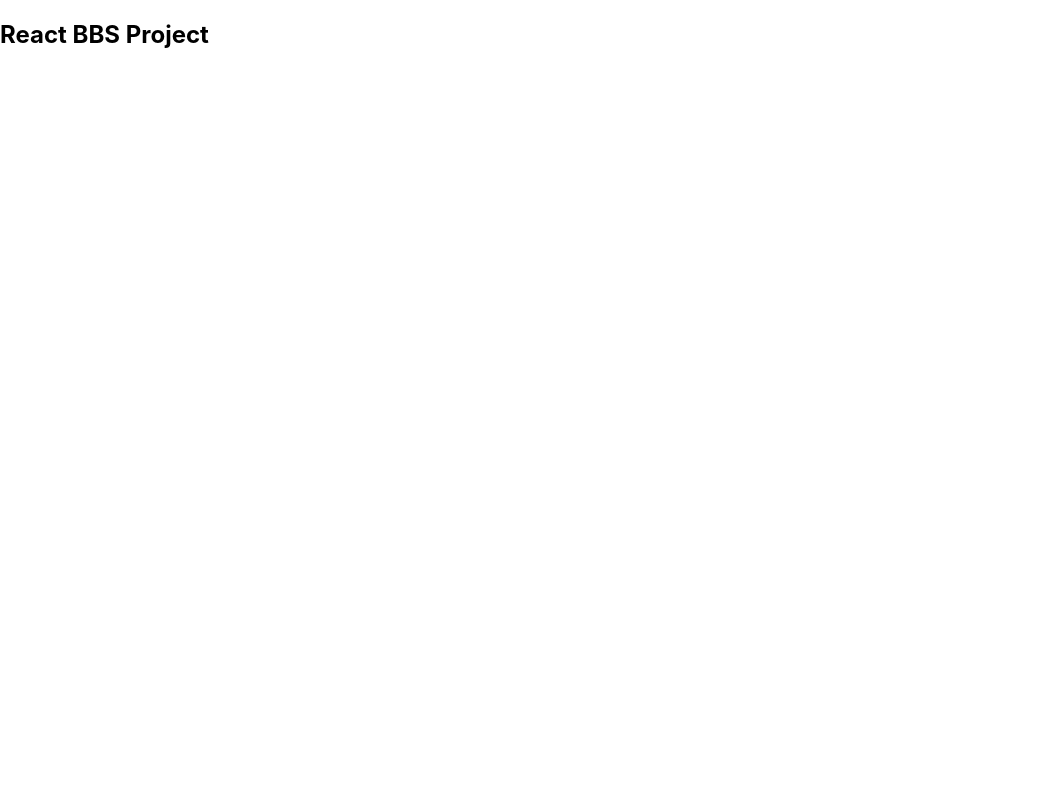
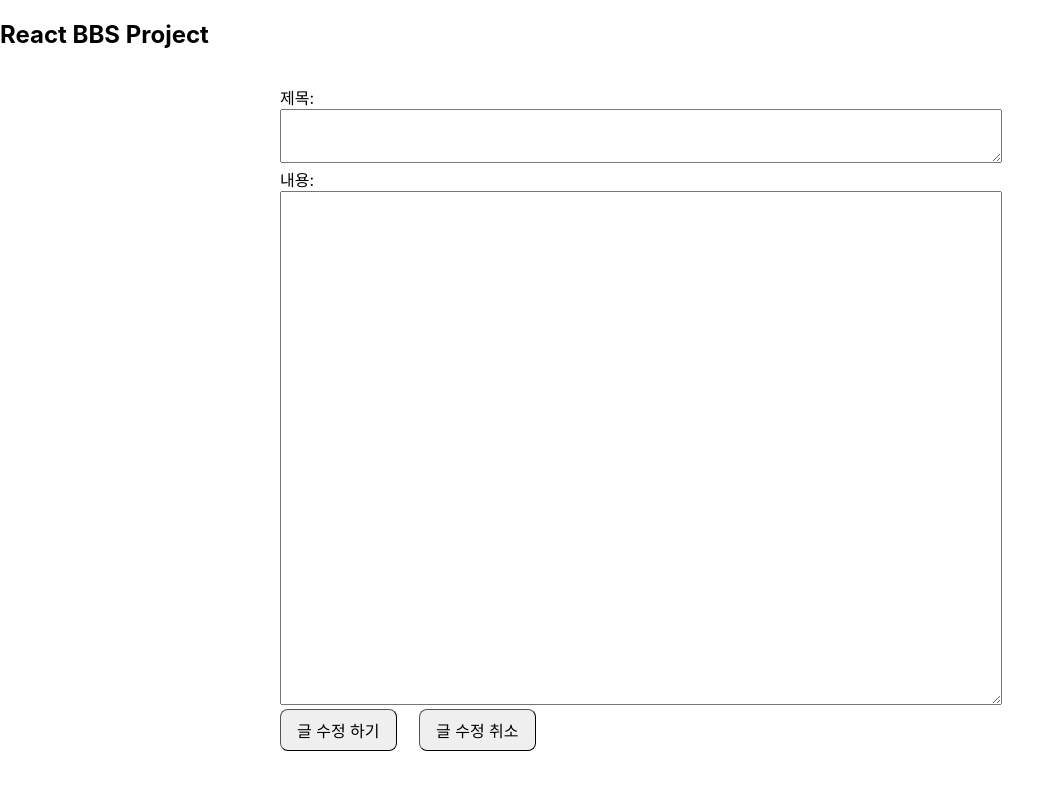
Before and after one commit to maybeaj/kdt-mini, a React (Create React App) app: page /bbs-update/1 in a window 1280 px wide. Before the commit this address had no page. Shown: the top 790 px of the page, without its empty margins (0-1064 px from the left). Built offline with nearby package versions, Linux system fonts and the light colour scheme; no server answers.

Commit message:
disabled 구현 전

```diff
--- a/db.json
+++ b/db.json
@@ -3,17 +3,7 @@
     {
       "id": 1724047793793,
       "title": "개념",
-      "content": "설명"
-    },
-    {
-      "id": 1724048719920,
-      "title": "ㅇㄹㅇㄴㄻ",
-      "content": "ㅇㅇㄹㅇㄹ"
-    },
-    {
-      "id": 1724052428237,
-      "title": "오늘은 여기까지",
-      "content": "실스"
+      "content": "설명을하세요!!"
     }
   ],
   "comments": [
@@ -31,6 +21,11 @@
       "id": 1724130332246,
       "content": "네네네",
       "bbsId": "1724047793793"
+    },
+    {
+      "id": 1724131413383,
+      "content": "응",
+      "bbsId": "1724047793793"
     }
   ]
 }
--- a/src/App.js
+++ b/src/App.js
@@ -4,6 +4,7 @@ import { BrowserRouter,Route,Routes } from 'react-router-dom';
 import HomePage from './bbs/component/pages/HomePage';
 import BbsWriter from './bbs/component/pages/BbsWritePage';
 import BbsViewPage from './bbs/component/pages/BbsViewPage';
+import BbsUpdatePage from './bbs/component/pages/BbsUpdatePage';
 
 function App() {
   return (
@@ -13,6 +14,7 @@ function App() {
         <Route path="/" element={ <HomePage /> }></Route>
         <Route path="/bbs-write" element={ <BbsWriter /> }></Route>
         <Route path="/bbs-view/:id" element={ <BbsViewPage /> }></Route>
+        <Route path="/bbs-update/:id" element={ <BbsUpdatePage /> }></Route>
       </Routes>
     </BrowserRouter>
   );
--- /dev/null
+++ b/src/bbs/component/pages/BbsUpdatePage.jsx
@@ -0,0 +1,100 @@
+import styled from 'styled-components';
+import TextInput from '../ui/TextInput';
+import { useState, useEffect} from 'react';
+import Button from '../ui/Button';
+import { useNavigate, useParams } from 'react-router-dom';
+import axios from 'axios';
+//import isEqual from 'lodash';
+
+const Wrapper = styled.div`
+    padding: 16px;
+    width: calc(100% - 32px);
+    display: flex;
+    flex-direction: column;
+    align-items: center;
+    justify-content: center;
+`;
+const Container = styled.div`
+    width: 100%;
+    max-width: 720px;
+    & > * {
+        :not(:last-child) {
+            margin-bottom: 16px;
+        }
+    }
+`;
+
+function BbsUpdatePage(props) {
+    const { id } = useParams();
+    const [ title, setTitle ] = useState('');
+    const [ content, setContent ] = useState('');
+
+
+    const titleHandler = (e) => {
+        setTitle(e.target.value);
+    }
+
+    const contentHandler = (e) => {
+        setContent(e.target.value);
+    }
+    const navigate = useNavigate();
+
+    const cancelHandler = () => {
+        alert("글 작성을 취소하고 홈으로 이동합니다.");
+        navigate("/");
+    }
+
+    const submitHandler = async() => {
+        const updatedData = { title : title,
+                            content : content};
+        try{
+            const response = await axios.patch(`http://localhost:8000/bbs/${id}`,updatedData);
+            console.log(response.data);
+            alert("글 수정 완료하고 홈으로 이동합니다.");
+            navigate("/");
+        } catch (error) {
+            console.log(error);
+        }
+    }
+
+    const fetchData = async () => {
+        try {
+            const response = await axios.get(`http://localhost:8000/bbs/${id}`);
+            setTitle(response.data.title);
+            setContent(response.data.content);
+        } catch (error) {
+            console.error(error);
+        }
+    };
+
+
+    useEffect(() => {
+        fetchData();
+    }, []);
+    return(
+        <Wrapper>
+            <Container>
+                <label> 제목:
+                <TextInput
+                    height={20}
+                    value={title}
+                    onChange={titleHandler}/>
+                </label>
+                <label> 내용:
+                <TextInput
+                    height={480}
+                    value={content}
+                    onChange={contentHandler}/>
+                </label>
+                <Button title="글 수정 하기" onClick={submitHandler}>
+                </Button>
+                &nbsp; &nbsp; &nbsp;
+                <Button title="글 수정 취소" onClick={cancelHandler}>
+                </Button>
+
+            </Container>
+        </Wrapper>
+    );
+}
+
+export default BbsUpdatePage;
--- a/src/bbs/component/pages/BbsViewPage.jsx
+++ b/src/bbs/component/pages/BbsViewPage.jsx
@@ -73,6 +73,9 @@ function BbsViewPage(props) {
         }
     };
 	const postComment = async () => {
+        if(!comment){
+            alert('타임라인을 작성해 주세요!!');
+        } else {
         const data = {
             id : Date.now(),
             content : comment,
@@ -87,8 +90,21 @@ function BbsViewPage(props) {
 		} catch (error) {
 			console.error(error);
 		}
+    }
 	};
-
+    const updateHandler = (bbsId) => {
+        navigate(`/bbs-update/${bbsId}`);
+    }
+    const removeBbs = async (bbsId) => {
+        try {
+			const response = await axios.delete(`http://localhost:8000/bbs/${bbsId}`);
+            console.log(response.data);
+            alert("게시글 삭제되었습니다.");
+            moveToHome();
+		} catch (error) {
+			console.error(error);
+		}
+    }
 	return (
 		<Wrapper>
 			<Container>
@@ -97,6 +113,9 @@ function BbsViewPage(props) {
 				<PostContainer>
 					<TitleText>{bbs.title}</TitleText>
 					<ContentText>{bbs.content}</ContentText>
+                    <Button title="게시글 수정하기" onClick={()=>updateHandler(bbs.id)}/>
+                    &nbsp;&nbsp;
+                    <Button title="게시글 삭제하기" onClick={()=>removeBbs(bbs.id)}/>
 				</PostContainer>
 
 				<CommentLabel>타임라인</CommentLabel>
```
